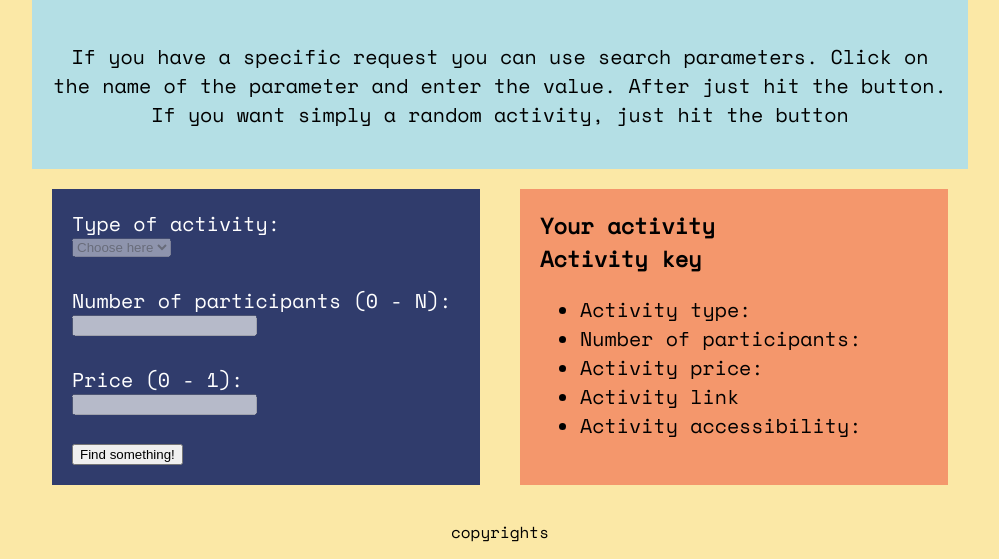
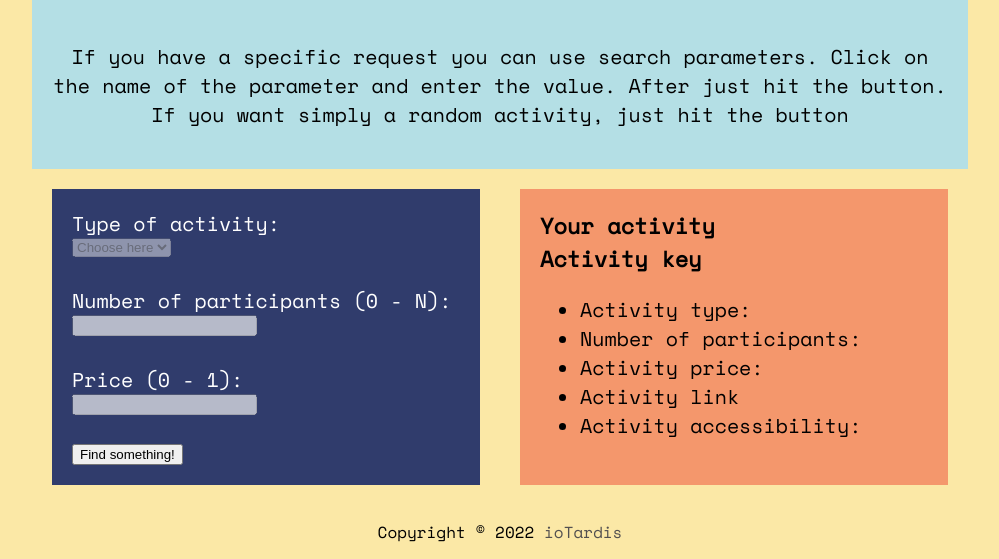
Before and after one commit to ioTardis/cure-boredom, a plain HTML site: page index.html in a window 1280 px wide. Shown: the part 263-822 px from the top of the page, without its empty margins (140-1139 px from the left). Drawn offline with nearby package versions, Linux system fonts and the light colour scheme.

Commit message:
minor changes in footer

```diff
--- a/index.html
+++ b/index.html
@@ -52,7 +52,7 @@
         </div>
     </div>
     <div class="footer">
-        copyrights
+        Copyright © 2022 <a href="https://github.com/ioTardis">ioTardis</a>
     </div>
 </body>
 </html>
--- a/styles.css
+++ b/styles.css
@@ -81,3 +81,8 @@ body {
     text-align: center;
     flex-shrink: 0;
 }
+
+a {
+    text-decoration: none;
+    color: rgb(82, 80, 80);
+}
```
